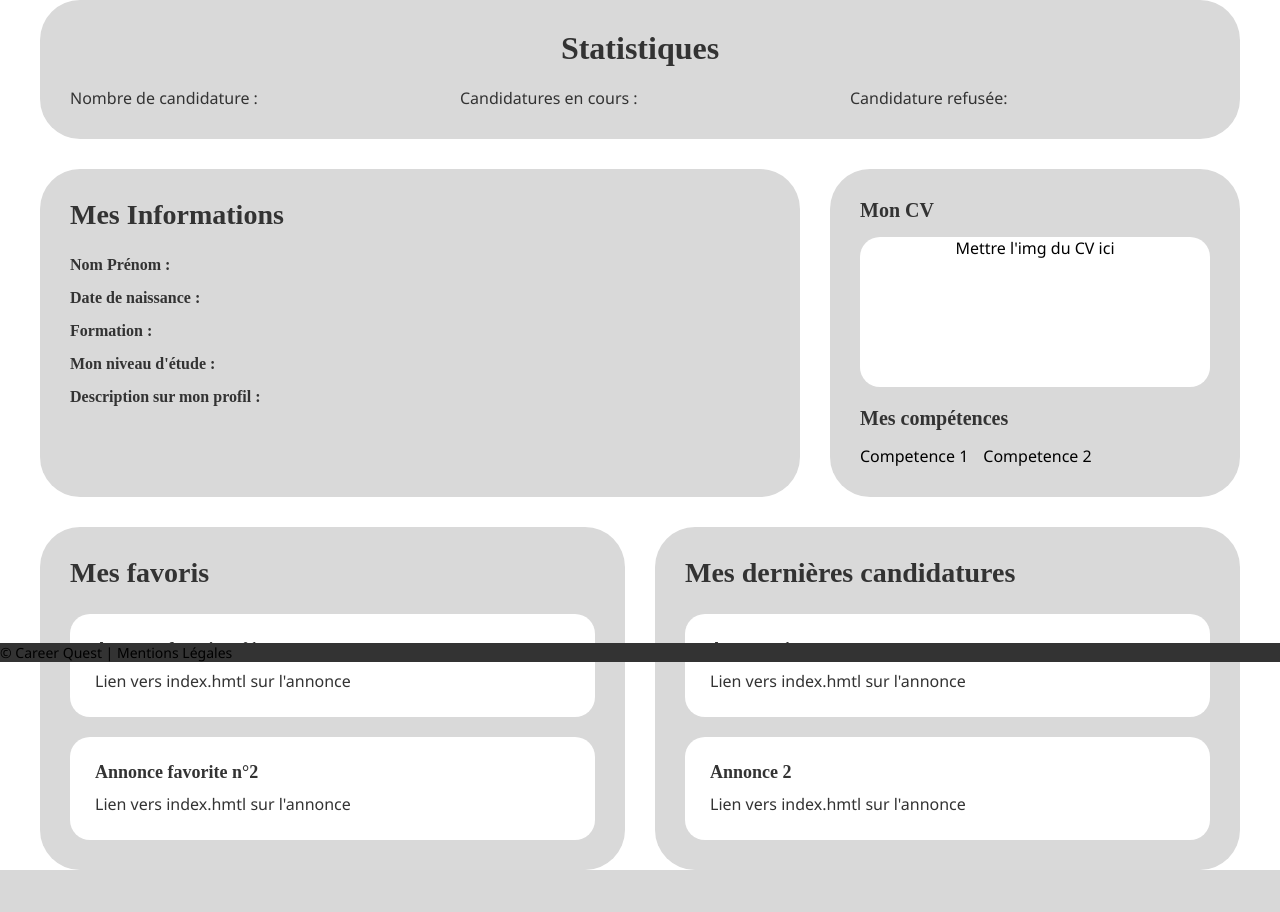
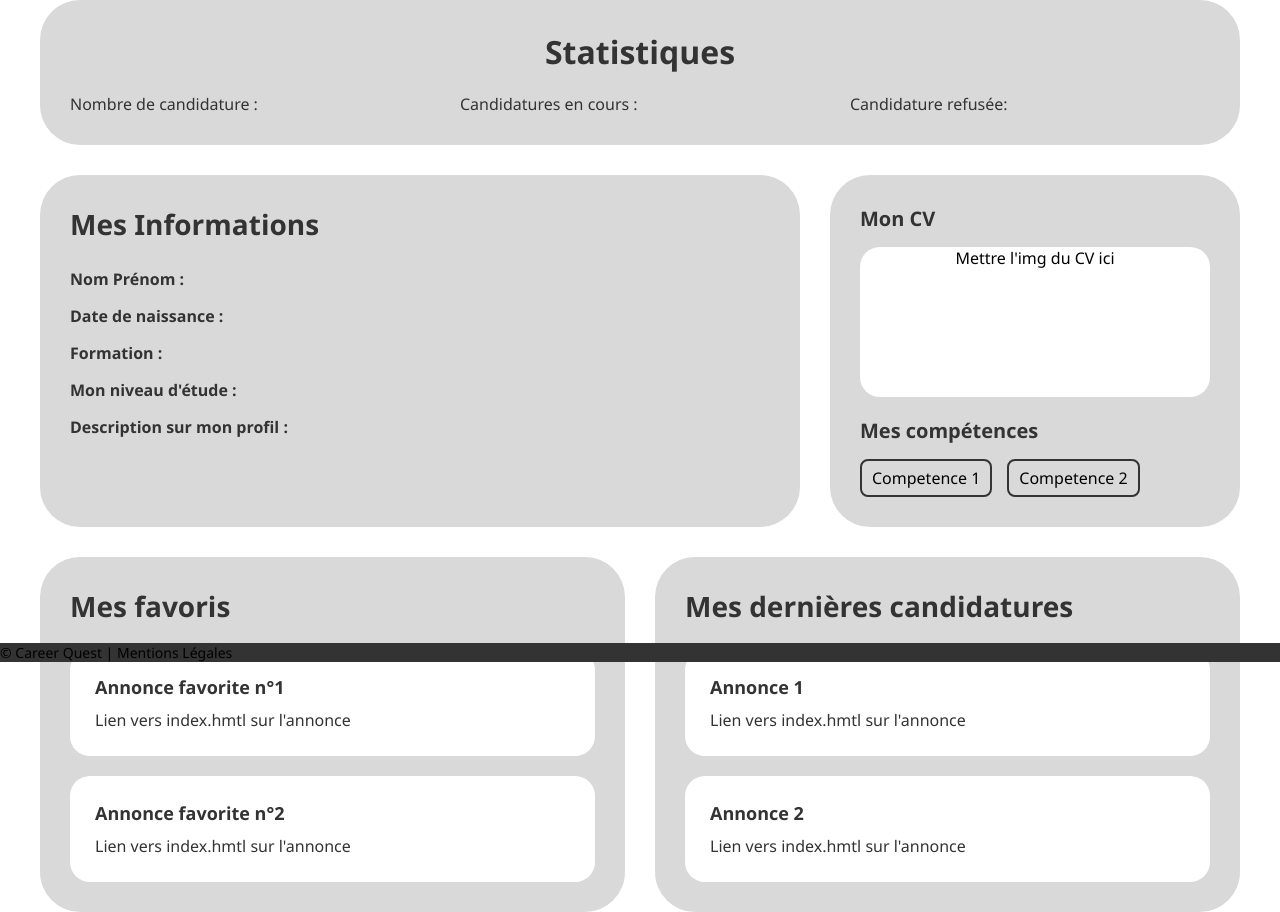
Before and after one commit to Mitakode/Projet-Web-G1, a PHP site: page /pannel_eleve.html in a window 1280 px wide. Shown: the part 138-1050 px from the top of the page. Before the commit the page ends 1008 px from the top, so only its background shows below. Run offline with PHP 8.4, Linux system fonts and the light colour scheme.

Commit message:
Correction fiche pannel eleve

```diff
--- a/front/pannel_eleve_style.css
+++ b/front/pannel_eleve_style.css
@@ -7,7 +7,7 @@
 
 .statistiques h2 {
     text-align: center;
-    font-size: 32px;
+    font: 32px "Segoe UI";
     font-weight: 600;
     margin-bottom: 20px;
     color: #333;
@@ -24,7 +24,7 @@
     flex: 1;
     margin: 0;
     color: #333;
-    font-size: 16px;
+    font:16px "Segoe UI";
 }
 
 .info-cv-container {
@@ -41,7 +41,7 @@
 }
 
 .mes-informations h2 {
-    font-size: 28px;
+    font: 28px "Segoe UI";
     font-weight: 600;
     margin-bottom: 25px;
     color: #333;
@@ -49,6 +49,7 @@
 
 .info-item {
     margin-bottom: 15px;
+    font: 16px "Segoe UI";
 }
 
 .info-item label {
@@ -75,7 +76,7 @@
 }
 
 .cv-section h3 {
-    font-size: 20px;
+    font: 20px "Segoe UI";
     font-weight: 600;
     margin-bottom: 15px;
     margin-top: 0;
@@ -83,7 +84,7 @@
 }
 
 .competences-section h3 {
-    font-size: 20px;
+    font: 20px "Segoe UI";
     font-weight: 600;
     margin-bottom: 15px;
     margin-top: 0;
@@ -105,12 +106,19 @@
     font: 16px "Segoe UI";
 }
 
+.competences-numbers p {
+    margin: 0;
+    padding: 6px 10px;
+    border: 2px solid #333;
+    border-radius: 8px;
+}
+
 .competences-buttons button {
     flex: 1;
     background-color: transparent;
     border: none;
     padding: 10px;
-    font-size: 16px;
+    font: 16px "Segoe UI";
     cursor: pointer;
     color: #333;
     text-align: left;
@@ -132,7 +140,7 @@
 
 .mes-favoris h2,
 .mes-candidatures h2 {
-    font-size: 28px;
+    font: 28px "Segoe UI";
     font-weight: 600;
     margin-bottom: 25px;
     color: #333;
@@ -150,7 +158,7 @@
 }
 
 .annonce-card h3 {
-    font-size: 18px;
+    font: 18px "Segoe UI";
     font-weight: 600;
     margin-bottom: 10px;
     color: #333;
@@ -159,6 +167,5 @@
 .annonce-card p {
     margin: 0;
     color: #333;
-    font-size: 14px;
     font: 16px "Segoe UI";
 }
```
